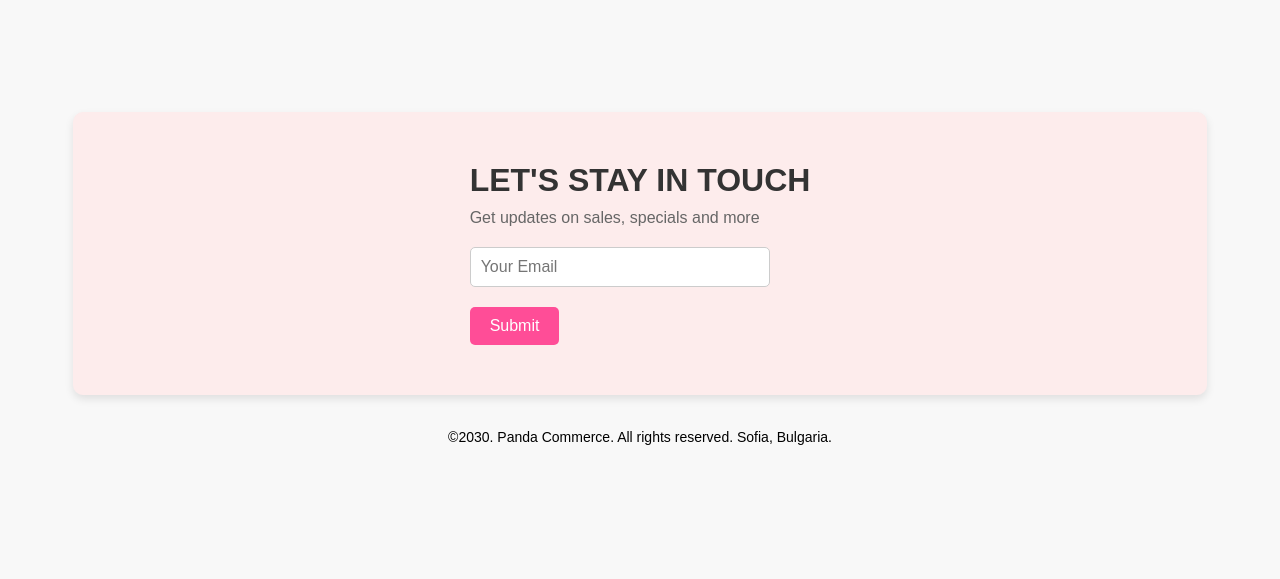
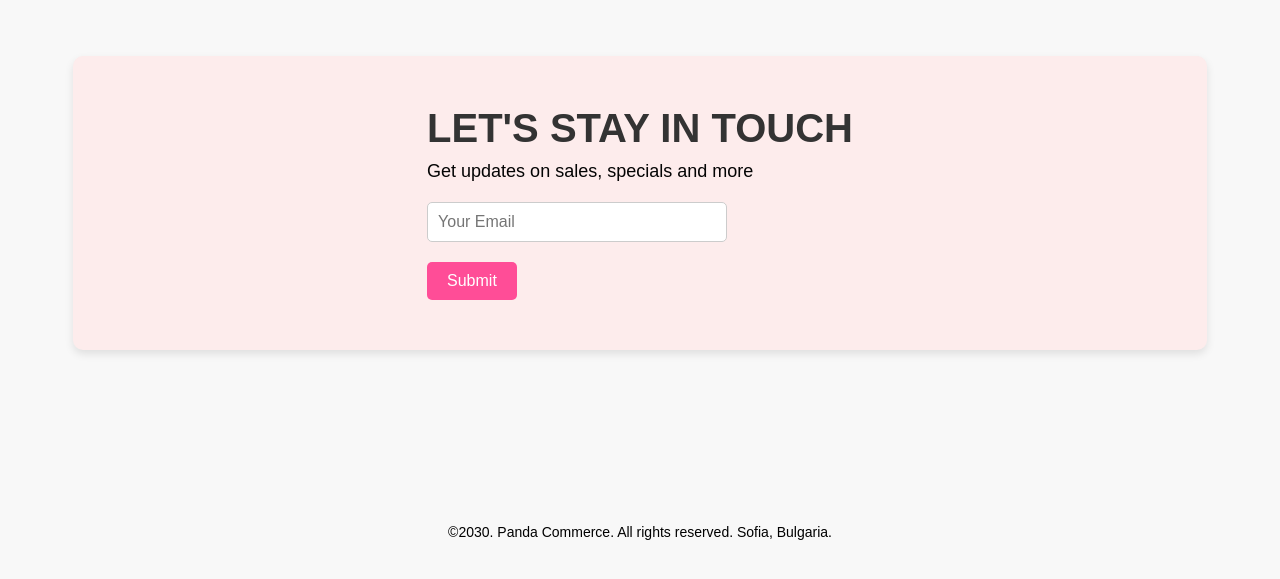
Before and after one commit to shakilcse12/sample-portfolio, a plain HTML site: page index.html in a window 1280 px wide. Shown: the part 115-694 px from the top of the page. Drawn offline with Linux system fonts and the light colour scheme.

Commit message:
body style changed

```diff
--- a/styles/portfolio.css
+++ b/styles/portfolio.css
@@ -81,13 +81,15 @@
 
 body {
     margin: 0;
+    margin-top: 20px;
+    margin-bottom: 20px;
     padding: 0;
     font-family: Arial, sans-serif;
     background-color: #f8f8f8;
     height: 100vh;
     display: flex;
     flex-direction: column;
-    justify-content: center;
+    justify-content: space-evenly;
     align-items: center;
     padding: 10px;
     box-sizing: border-box;
@@ -118,15 +120,15 @@ body {
 
 .content h1 {
     margin: 0;
-    font-size: 32px;
+    font-size: 40px;
     font-weight: bold;
     color: #333;
 }
 
 .content p {
     margin: 10px 0 20px;
-    font-size: 16px;
-    color: #666;
+    font-size: 18px;
+    color: #040404;
 }
 
 form {
```
